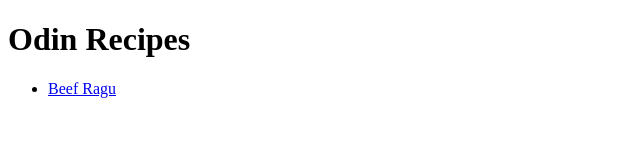
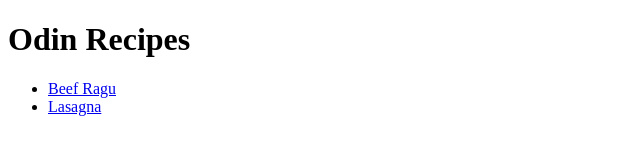
Before and after one commit to nchanyal/odin-recipes, a plain HTML site: page index.html in a window 1280 px wide. Shown: the full height of the page, 0-640 px from the left. Drawn offline with Linux system fonts and the light colour scheme.

Commit message:
Add the HTML boilerplate for the lasagna page

```diff
--- a/index.html
+++ b/index.html
@@ -9,6 +9,7 @@
         <h1>Odin Recipes</h1>
         <ul>
             <li><a href="./recipes/beef-ragu.html">Beef Ragu</a></li>
+            <li><a href="./recipes/lasagna.html">Lasagna</a></li>
          </ul>
     </body>
 </html>
```
Also changed, not shown: recipes/lasagna.html (+2 -0 lines).
